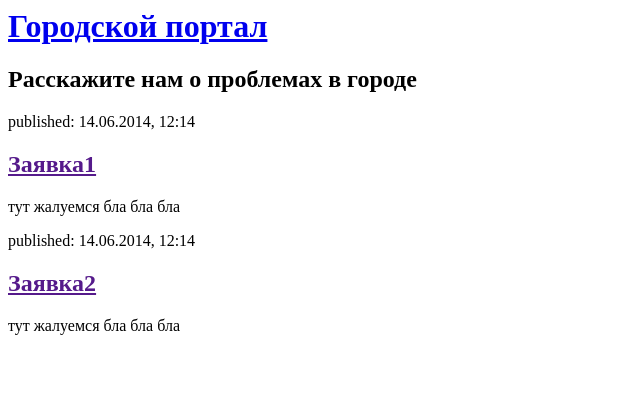
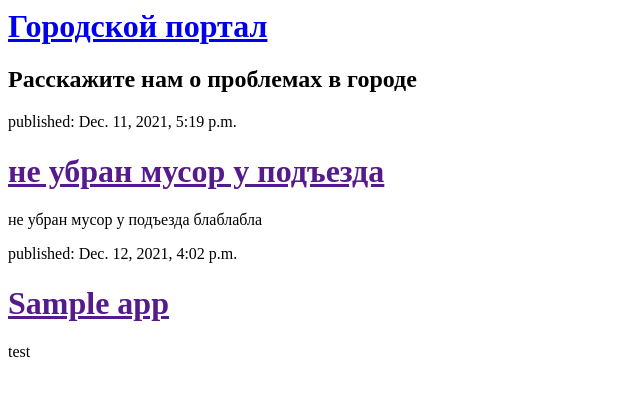
Before and after one commit to Ninel-Zabaykina/demo, a Django app: page / in a window 1280 px wide. Shown: the top 396 px of the page, without its empty margins (0-640 px from the left). Run offline with Django 3.2, Linux system fonts and the light colour scheme; data comes from the database, SQL or seed files in the repository.

Commit message:
small fix html

```diff
--- a/portal/models.py
+++ b/portal/models.py
@@ -23,3 +23,6 @@ class Portal(models.Model):
     status = models.CharField(max_length=10, choices=STATUS, default='Новая')
     categories = models.ManyToManyField(Categories, help_text="Укажите категорию заявки")
     photo = models.ImageField(upload_to='images/', height_field=None, width_field=None, max_length=100, null=True)
+
+    def __str__(self):
+        return self.title
--- a/portal/templates/portal/app/list.html
+++ b/portal/templates/portal/app/list.html
@@ -8,17 +8,14 @@
             <h2>Расскажите нам о проблемах в городе</h2>
         </div>
 
+    {% for app in apps %}
         <div>
-            <p>published: 14.06.2014, 12:14</p>
-            <h2><a href="">Заявка1</a></h2>
-            <p>тут жалуемся бла бла бла</p>
+            <p>published: {{ app.publish }}</p>
+            <h1><a href="">{{ app.title }}</a></h1>
+            <p>{{ app.body|linebreaksbr }}</p>
         </div>
+    {% endfor %}
 
-         <div>
-            <p>published: 14.06.2014, 12:14</p>
-            <h2><a href="">Заявка2</a></h2>
-            <p>тут жалуемся бла бла бла</p>
-        </div>
 
 
     </body>
--- a/portal/views.py
+++ b/portal/views.py
@@ -1,9 +1,11 @@
 from django.shortcuts import render, get_object_or_404
 from .models import Portal
+from django.utils import timezone
 
 
 def app_list(request):
-    return render(request, 'portal/app/list.html', {})
+    apps = Portal.objects.filter(publish__lte=timezone.now()).order_by('publish')
+    return render(request, 'portal/app/list.html', {'apps': apps})
 
 
 def app_detail(request, year, month, day, app):
```
Also changed, not shown: db.sqlite3.
